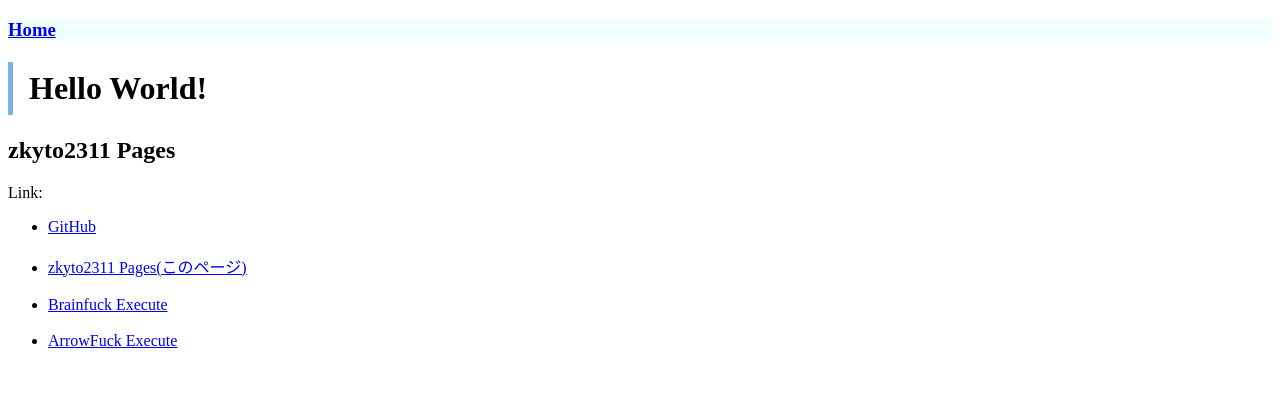
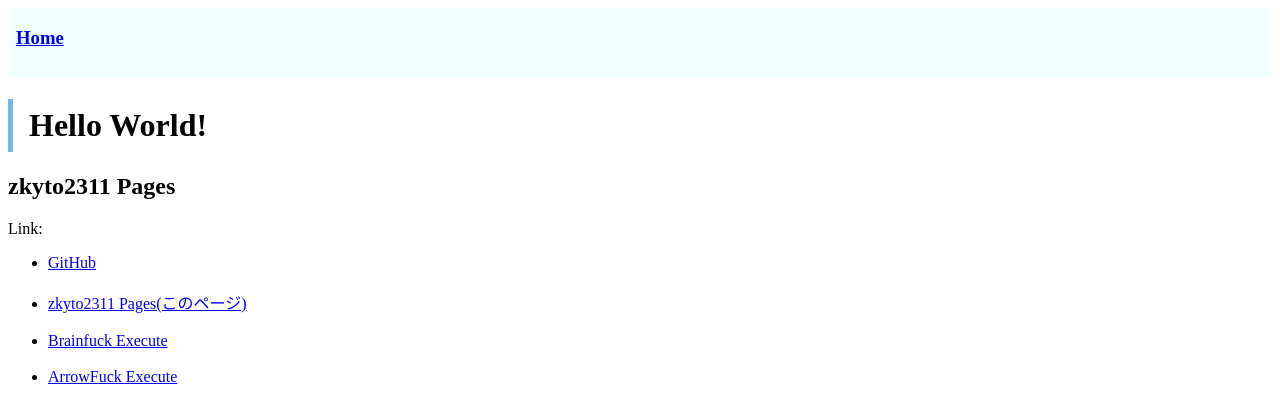
Before and after one commit to zkyto2311/zkyto2311.github.io, a plain HTML site: page index.html in a window 1280 px wide. Drawn offline with Linux system fonts and the light colour scheme.

Commit message:
topを外部htmlへ

```diff
--- a/css/style.css
+++ b/css/style.css
@@ -4,7 +4,10 @@ h1 {
     border-left: solid 5px #7db4e6;
 }
 
-.top {
-    background: azure;
-    width: auto;
+iframe {
+    border: none;
 }
+
+.top-iframe {
+    background-color: azure;
+}
--- /dev/null
+++ b/external-html/top.html
@@ -0,0 +1,16 @@
+<!DOCTYPE html>
+<html>
+    <head>
+        <link rel="stylesheet" href="./css/top-style.css">
+        <title>top-html</title>
+    </head>
+    <body>
+        <div class="top">
+            <div class="home">
+                <a href="/">
+                    <h3>Home</h3>
+                </a>
+            </div>
+        </div>
+    </body>
+</html>
--- a/index.html
+++ b/index.html
@@ -6,12 +6,8 @@
         <link rel="stylesheet" href="./css/style.css">
     </head>
     <body>
-        <div class="top">
-            <div class="home">
-                <a href="/">
-                    <h3>Home</h3>
-                </a>
-            </div>
+        <div class="top-iframe">
+            <iframe src="./external-html/top.html" width="100%" scrolling="no" height="65.44"></iframe>
         </div>
         <div class="substance">
             <h1>Hello World!</h1>
```
Also changed, not shown: external-html/css/top-style.css (added).
